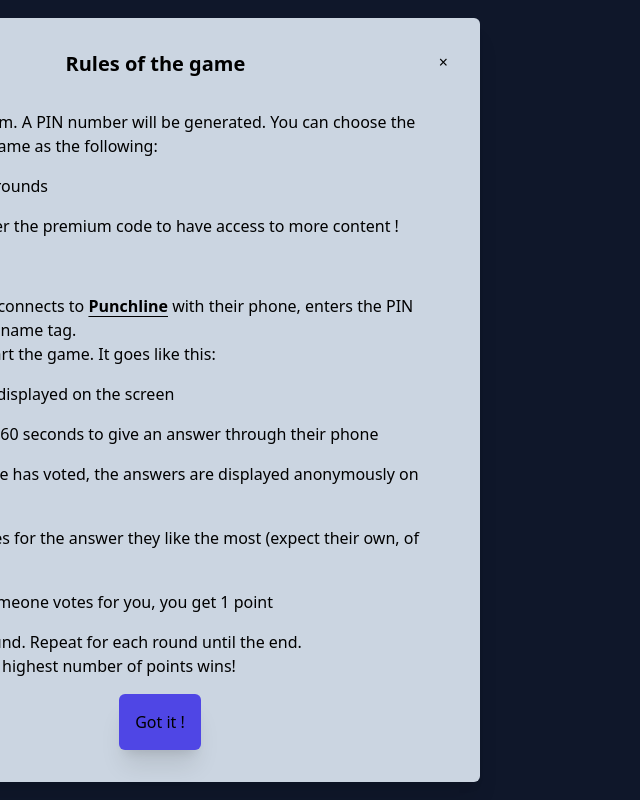
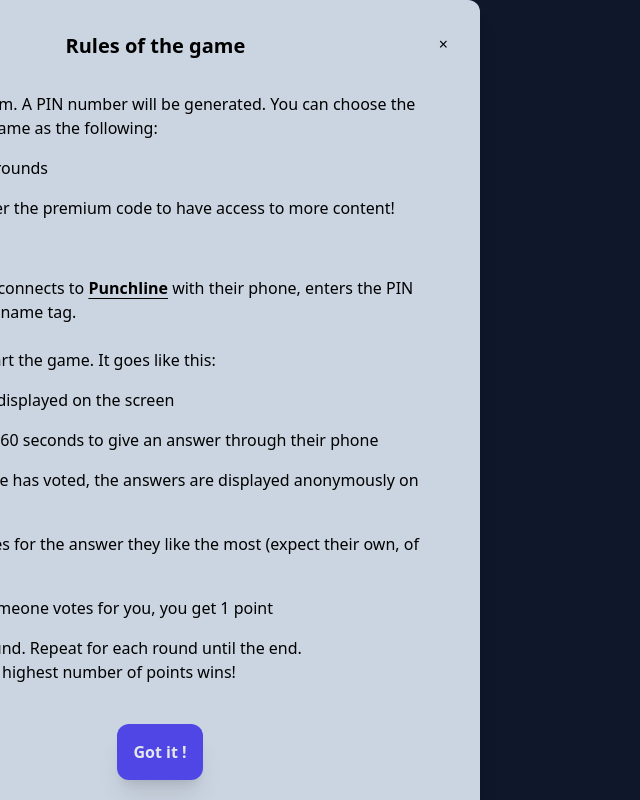
Before and after one commit to APICulter/punchline, a website: page public/html/index.html in a window 1280 px wide. Both pictures are taken after a click on the button 102 px from the left and 333 px from the top of the page. Shown: the whole page, without its empty margins (0-640 px from the left). Drawn offline with nearby package versions, Linux system fonts and the light colour scheme; files that its build step writes are made by us from their sources; no server answers.

Commit message:
couleurs boutons rules et play

```diff
--- a/public/html/index.html
+++ b/public/html/index.html
@@ -24,7 +24,7 @@
 		<!-- rules modal -->
 		<div id="rulesModal" class="hidden bg-slate-900 w-full h-full fixed z-20 overflow-auto flex flex-col items-center">
 
-			<div class="bg-slate-300 w-full sm:w-3/4 lg:w-1/2  m-auto shadow-xl rounded-md p-4 ">
+			<div class="bg-slate-300 w-full sm:w-3/4 lg:w-1/2  m-auto shadow-xl rounded-xl p-4 ">
 				<div class="p-4">
 					<span id="closeRules" class="float-right hover:cursor-pointer">&times;</span>
 					<p class="text-center pb-8 text-xl font-bold">Rules of the game</p>
@@ -32,12 +32,12 @@
 						<p>First create a room. A PIN number will be generated. You can choose the options for the game as the following: </p>
 						<ul class="list-disc list-outside">
 							<li class="m-4 ml-6">From 1 to 10 rounds</li>
-							<li class="m-4 ml-6"><span class="underline underline-offset-4">Optional</span>: enter the premium code to have access to more content !</li>
+							<li class="m-4 ml-6"><span class="underline underline-offset-4">Optional</span>: enter the premium code to have access to more content!</li>
 						</ul>
 					</div>
 
 					<div class="py-4">
-						<p>Each participant connects to <a id="gameURL" class="underline underline-offset-4 font-bold" href="">Punchline</a>  with their phone, enters the PIN code and picks a name tag. <br>
+						<p>Each participant connects to <a id="gameURL" class="underline underline-offset-4 font-bold" href="">Punchline</a>  with their phone, enters the PIN code and picks a name tag. <br><br>
 								Click "Play" to start the game. It goes like this: </p>
 						<ul class="list-disc list-outside">
 							<li class="m-4 ml-6">A question is displayed on the screen</li>
@@ -48,15 +48,15 @@
 						</ul>
 						<p>That was one round. Repeat for each round until the end. <br>
 							The one with the highest number of points wins!</p>
-					</div>
+					</div>	<br>
 
 					<div class=" flex justify-center">
 						<button
 						id="exitRules"
 						type="button"
 						name="exitRules"
-						class="bg-indigo-600 rounded-md shadow-xl p-4 hover:cursor-pointer hover:bg-violet-500  "
-					>Got it !</button>
+						class="bg-indigo-600 rounded-xl shadow-xl p-4 hover:cursor-pointer hover:bg-indigo-700 ease-in-out duration-200 transition active:scale-90 "
+					><span class="text-gray-200 font-bold ">Got it !</span></button>
 					</button>
 					</div>
 				</div>
@@ -262,7 +262,7 @@
 										type="button"
 										name="startGame"
 										onclick="startGame()"
-										class=" mt-8 hidden text-4xl bg-indigo-600 w-full rounded-xl w-90 flex-none shadow-xl p-4 hover:cursor-pointer active:bg-violet-500 ease-in-out duration-200 transition active:scale-90 hover:bg-indigo-500 hover:text-slate-200"
+										class=" mt-8 hidden text-4xl bg-indigo-600 w-full rounded-xl w-90 flex-none shadow-xl p-4 hover:cursor-pointer ease-in-out duration-200 transition active:scale-90 hover:bg-indigo-700 hover:text-slate-200"
 									>
 										<span class="text-slate-300 font-bold">Play</span>
 									</button>
```
